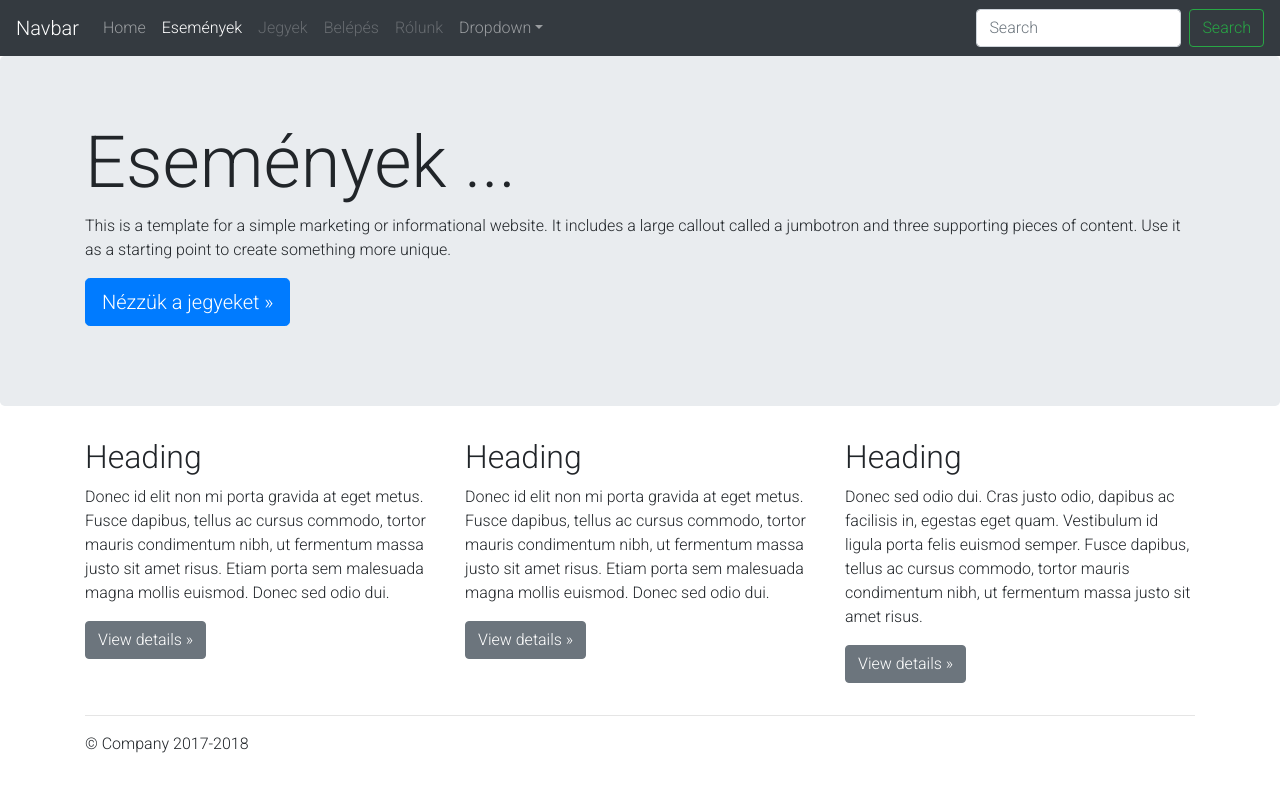
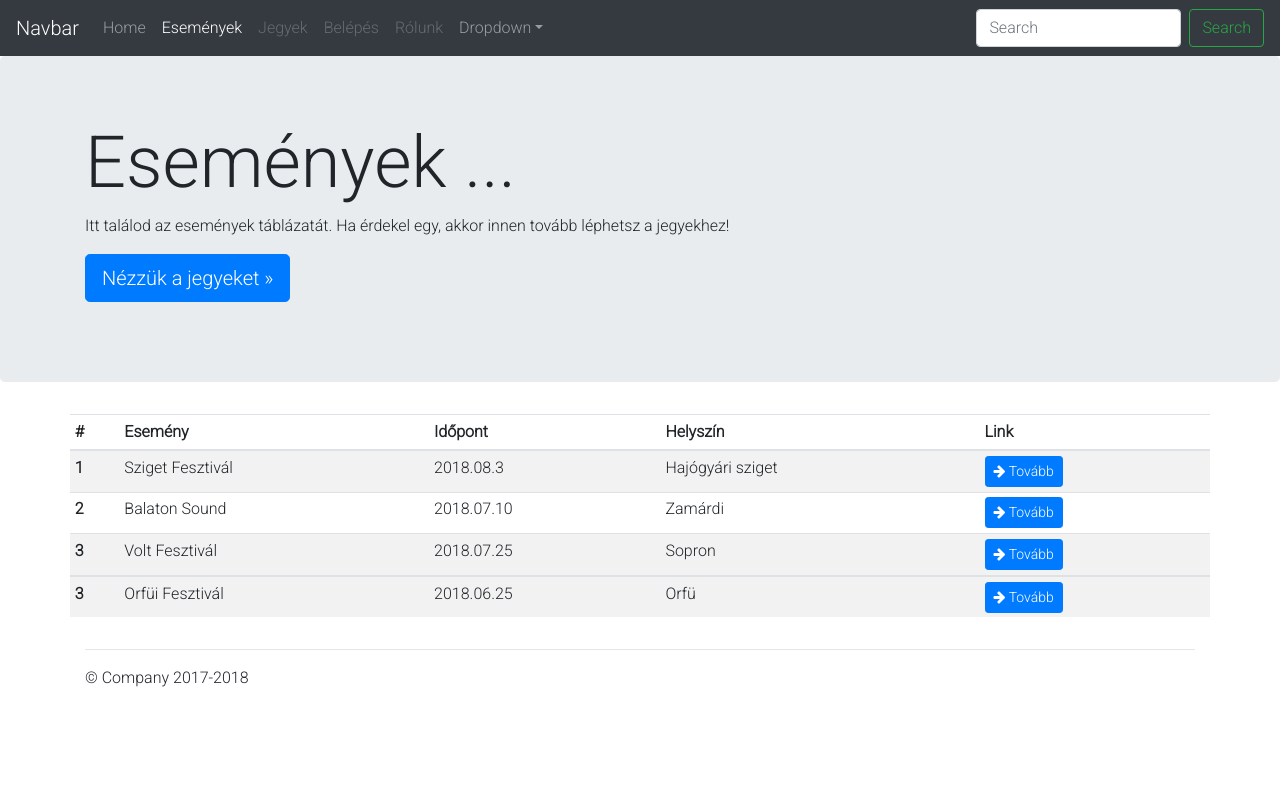
Before and after one commit to GyPapi/na_bt4, a plain HTML site: page esemenyek.htm in a window 1280 px wide. Drawn offline with Linux system fonts and the light colour scheme.

Commit message:
Add a table to the events page

```diff
--- a/esemenyek.htm
+++ b/esemenyek.htm
@@ -65,7 +65,7 @@
       <div class="jumbotron">
         <div class="container">
           <h1 class="display-3">Események ...</h1>
-          <p class="pfontweight">This is a template for a simple marketing or informational website. It includes a large callout called a jumbotron and three supporting pieces of content. Use it as a starting point to create something more unique.</p>
+          <p class="pfontweight">Itt találod az események táblázatát. Ha érdekel egy, akkor innen tovább léphetsz a jegyekhez!</p>
           <p><a class="btn btn-primary btn-lg" href="jegyek.htm" role="button">Nézzük a jegyeket &raquo;</a></p>
         </div>
       </div>
@@ -73,21 +73,53 @@
       <div class="container">
         <!-- Example row of columns -->
         <div class="row">
-          <div class="col-md-4">
-            <h2>Heading</h2>
-            <p>Donec id elit non mi porta gravida at eget metus. Fusce dapibus, tellus ac cursus commodo, tortor mauris condimentum nibh, ut fermentum massa justo sit amet risus. Etiam porta sem malesuada magna mollis euismod. Donec sed odio dui. </p>
-            <p><a class="btn btn-secondary" href="#" role="button">View details &raquo;</a></p>
-          </div>
-          <div class="col-md-4">
-            <h2>Heading</h2>
-            <p>Donec id elit non mi porta gravida at eget metus. Fusce dapibus, tellus ac cursus commodo, tortor mauris condimentum nibh, ut fermentum massa justo sit amet risus. Etiam porta sem malesuada magna mollis euismod. Donec sed odio dui. </p>
-            <p><a class="btn btn-secondary" href="#" role="button">View details &raquo;</a></p>
-          </div>
-          <div class="col-md-4">
-            <h2>Heading</h2>
-            <p>Donec sed odio dui. Cras justo odio, dapibus ac facilisis in, egestas eget quam. Vestibulum id ligula porta felis euismod semper. Fusce dapibus, tellus ac cursus commodo, tortor mauris condimentum nibh, ut fermentum massa justo sit amet risus.</p>
-            <p><a class="btn btn-secondary" href="#" role="button">View details &raquo;</a></p>
-          </div>
+
+          <table class="table table-striped table-hover table-sm">
+            <thead>
+              <tr>
+                <th scope="col">#</th>
+                <th scope="col">Esemény</th>
+                <th scope="col">Időpont</th>
+                <th scope="col">Helyszín</th>
+                <th scope="col">Link</th>
+              </tr>
+            </thead>
+            <tbody>
+              <tr>
+                <th scope="row">1</th>
+                <td>Sziget Fesztivál</td>
+                <td>2018.08.3</td>
+                <td>Hajógyári sziget</td>
+                <td><a href="#" class="btn btn-primary btn-sm"> <i class="fa fa-arrow-right" aria-hidden="true"></i> Tovább </a></td>
+              </tr>
+              <tr>
+                <th scope="row">2</th>
+                <td>Balaton Sound</td>
+                <td>2018.07.10</td>
+                <td>Zamárdi</td>
+                <td><a href="#" class="btn btn-primary btn-sm"> <i class="fa fa-arrow-right" aria-hidden="true"></i> Tovább </a></td>
+              </tr>
+              <tr>
+                <th scope="row">3</th>
+                <td>Volt Fesztivál</td>
+                <td>2018.07.25</td>
+                <td>Sopron</td>
+                <td><a href="#" class="btn btn-primary btn-sm"> <i class="fa fa-arrow-right" aria-hidden="true"></i> Tovább </a></td>
+              </tr>
+            </tbody>
+              <tr>
+                <th scope="row">3</th>
+                <td>Orfüi Fesztivál</td>
+                <td>2018.06.25</td>
+                <td>Orfü</td>
+                <td><a href="#" class="btn btn-primary btn-sm"> <i class="fa fa-arrow-right" aria-hidden="true"></i> Tovább </a></td>
+              </tr>
+            </tbody>
+          </table>
+
+
+
+
         </div>
 
         <hr>
```
Also changed, not shown: help/useful_notes.txt.
